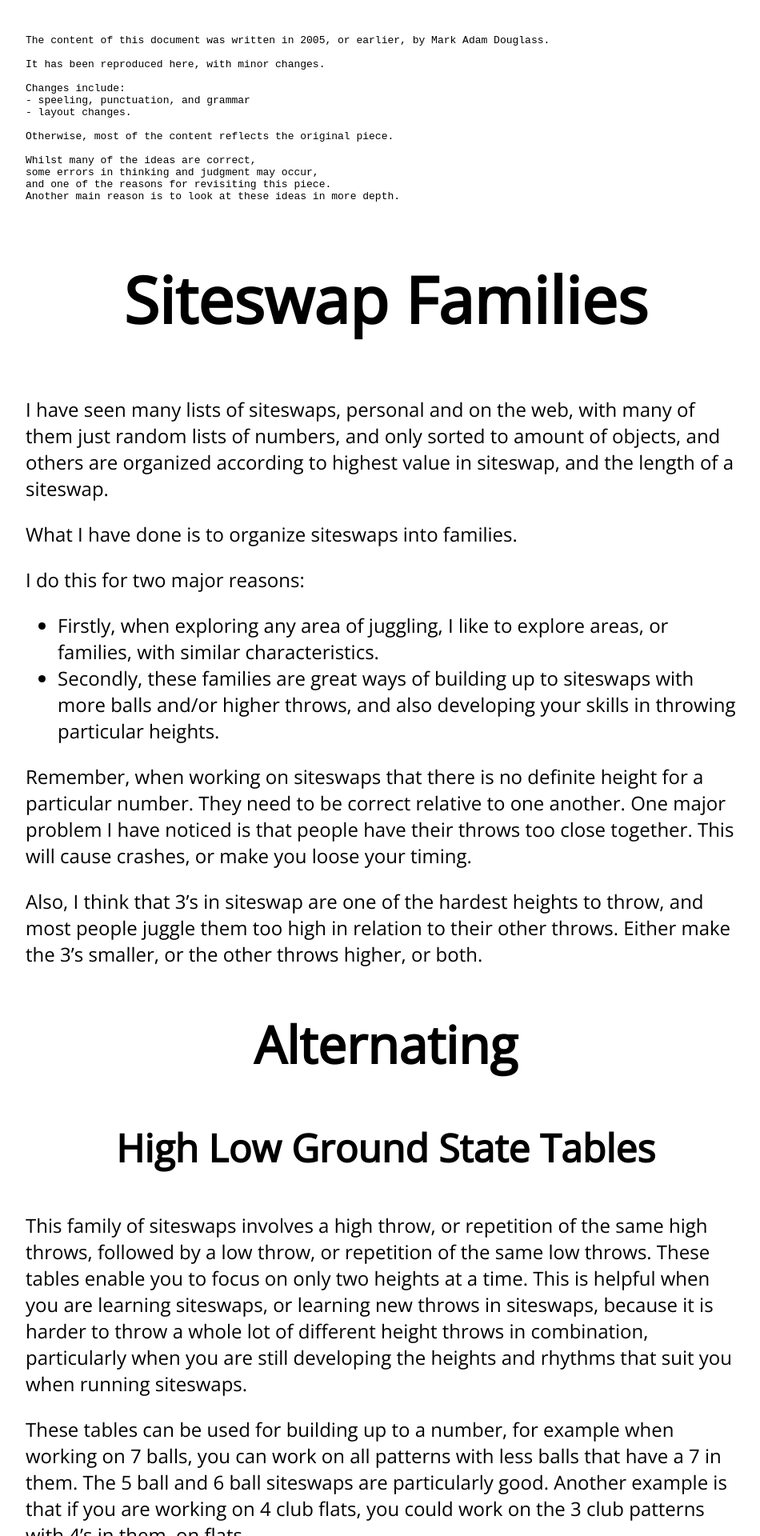
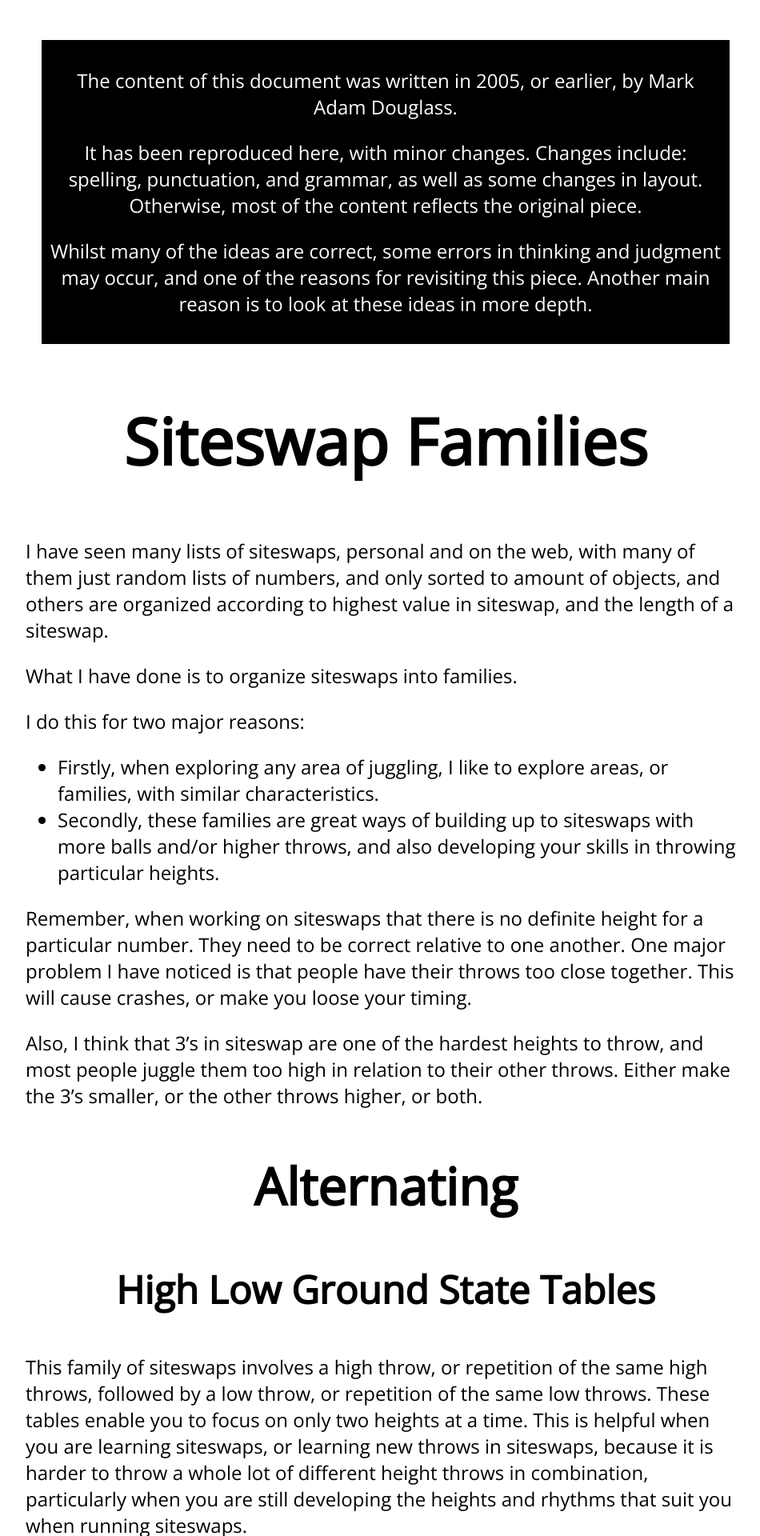
Before and after one commit to Open-Source-Juggling-Project/Siteswap-Families, a Jekyll site: the page built from docs/original.md, in a window 1280 px wide. Shown: the top 1920 px of the page at 80% size, without its empty margins (158-1108 px from the left). Built offline with Jekyll 4.4.1, drawn with Linux system fonts in a browser that asks for light colours; some of the changed text lies outside the part shown.

Commit message:
Update Intro Style. Update Table Styles.

````diff
--- a/docs/css/style.css
+++ b/docs/css/style.css
@@ -47,6 +47,33 @@ li {
   font-size: 1.5em;
   text-align: left;
 }
+
+/* Table Styling */
+
+table {
+  border-collapse: collapse;
+  margin: 20px 0px;
+}
+
+table, th, td {
+  border: 1px solid black;
+}
+
+th, td {
+  padding: 0px 5px;
+  text-align: center;
+}
+
+th {
+  background-color: black;
+  color: white;
+}
+
+tr:nth-child(even) {
+    background-color: #f2f2f2;
+}
+
+/* End Table Styling */
 
 section {
   padding: 10px;
--- a/docs/original.md
+++ b/docs/original.md
@@ -3,22 +3,15 @@ layout: default
 title: Original Siteswap Families Article
 ---
 
-```
-The content of this document was written in 2005, or earlier, by Mark Adam Douglass.
+<footer>
 
-It has been reproduced here, with minor changes.
+<p>The content of this document was written in 2005, or earlier, by Mark Adam Douglass.</p>
 
-Changes include:
-- speeling, punctuation, and grammar
-- layout changes.
+<p>It has been reproduced here, with minor changes. Changes include: spelling, punctuation, and grammar, as well as some changes in layout. Otherwise, most of the content reflects the original piece.</p>
 
-Otherwise, most of the content reflects the original piece.
+<p>Whilst many of the ideas are correct, some errors in thinking and judgment may occur, and one of the reasons for revisiting this piece. Another main reason is to look at these ideas in more depth.</p>
 
-Whilst many of the ideas are correct,
-some errors in thinking and judgment may occur,
-and one of the reasons for revisiting this piece.
-Another main reason is to look at these ideas in more depth.
-```
+</footer>
 
 # Siteswap Families
 
@@ -387,12 +380,10 @@ Note:
 Combining these patterns:
 
 | (6,6)(6,2) | (6,6)(6x,2x) | (6,6)(6,2x)* | (6,6)(6x,2)* |
-|:---:|:---:|:---:|:---:|
 
 With these patterns:
 
 | (6,4) | (6x,4x) | (6,4x)* | (6x,4)* |
-|:---:|:---:|:---:|:---:|
 
 We get:
 
@@ -446,12 +437,10 @@ Note:
 Combining this family:
 
 | (6,4) | (6x,4x) | (6,4x)* | (6x,4)* |
-|:---:|:---:|:---:|:---:|
 
 With this family:
 
 | (8,2) | (8x,2x) | (8,2x)* | (8x,2)* |
-|:---:|:---:|:---:|:---:|
 
 We get:
 
````
